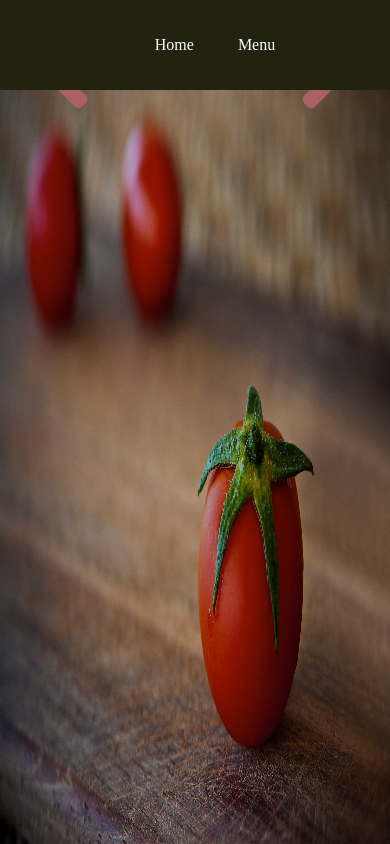
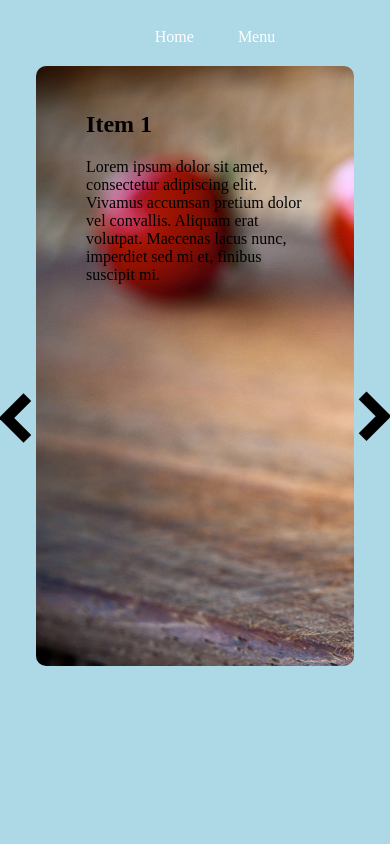
Before and after one commit to Tfink13/LaTasteBuds, a plain HTML site: page index.html in a window 390 px wide. Drawn offline with Linux system fonts and the light colour scheme; files whose address does not match are found by name.

Commit message:
Fixed up the carousel, added another image to the slide. I still have to add the La Taste Buds logo on the first slide and then maybe some info about the restaurant underneath

```diff
--- a/css/main-css.css
+++ b/css/main-css.css
@@ -1,4 +1,133 @@
 html {
+  background: #DDDDDD;
+}
+
+nav ul {
+  list-style-type: none;
+  text-align: center;
+  margin-top: 0;
+  margin-bottom: 0;
+}
+
+nav ul li {
+  display: inline-block;
+  text-align: center;
+  padding: 20px;
+}
+
+nav ul li a {
+  text-decoration: none;
+  color: white;
+}
+
+/* an underline appears at the bottom on hover of each link */
+nav ul li a:hover, nav ul li a:active {
+  border-bottom: 2px solid #ccc;
+  padding-bottom: 8px;
+}
+
+.carousel-wrapper {
+  height: 600px;
+  position: relative;
+  width: 85%;
+  margin: auto;
+}
+
+.carousel-item {
+  position: absolute;
+  top: 0;
+  bottom: 0;
+  left: 0;
+  right: 0;
+  padding: 25px 50px;
+  opacity: 0;
+  transition: all 0.5s ease-in-out;
+}
+
+.arrow {
+  border: solid black;
+  border-width: 0 11px 11px 0;
+  display: inline-block;
+  padding: 12px;
+}
+
+.arrow-prev {
+  left: -30px;
+  position: absolute;
+  top: 58.6%;
+  transform: translateY(-50%) rotate(135deg);
+}
+
+.arrow-next {
+  right: -30px;
+  position: absolute;
+  top: 52.8%;
+  transform: translateY(45%) rotate(-45deg);
+}
+
+.light {
+  color: white;
+}
+@media only screen and (max-width: 600px) {
+  html {
+    background-color: lightblue;
+  }
+}
+@media only screen and (max-width: 768px) {
+  /* For mobile phones: */
+  [class*="col-"] {
+    width: 100%;
+  }
+}
+/* @media (max-width: 480px) {
+  .arrow, .light .arrow {
+    background-size: 10px;
+    background-position: 10px 50%;
+  }
+}
+} */
+
+/*Select every element*/
+[id^="item"] {
+  display: none;
+}
+
+.item-1 {
+  z-index: 2;
+  opacity: 1;
+  background-image: url('/Users/csetuser/Desktop/LaTasteBuds/images/tomato-1205699_1920.jpg');
+  background-size: cover;
+  border-radius: 10px;
+}
+
+.item-2 {
+  background: url('/Users/csetuser/Desktop/LaTasteBuds/images/cook-366875_1920.jpg');
+  background-size: cover;
+  border-radius: 10px;
+}
+
+.item-3 {
+  background: url('https://static.pexels.com/photos/6529/lake-kajak-kayak-large.jpg');
+  background-size: cover;
+  border-radius: 10px;
+}
+
+*:target~.item-1 {
+  opacity: 0;
+}
+
+#item-1:target~.item-1 {
+  opacity: 1;
+}
+
+#item-2:target~.item-2, #item-3:target~.item-3 {
+  z-index: 3;
+  opacity: 1;
+}
+}
+
+
+/* html {
   background: black;
 }
 
@@ -18,7 +147,7 @@ img.simg {
 }
 
 /* navigation section */
-nav {
+/* nav {
   position: fixed;
   z-index: 1;
   top: 0px;
@@ -30,22 +159,22 @@ nav {
 nav ul {
   list-style-type: none;
   text-align: center;
+  margin-top: 0;
+  margin-bottom: 0;
 }
 
 nav ul li {
   display: inline-block;
   text-align: center;
   padding: 20px;
-  height: 2%;
 }
 
 nav ul li a {
   text-decoration: none;
   color: white;
-}
-
+} */
 /* an underline appears at the bottom on hover of each link */
-nav ul li a:hover, nav ul li a:active {
+/* nav ul li a:hover, nav ul li a:active {
   border-bottom: 2px solid #ccc;
   padding-bottom: 8px;
 }
@@ -56,13 +185,13 @@ div#buttons {
 }
 
 /* Fading animation */
-.fade {
+/* .fade {
   -webkit-animation-name: fade;
   -webkit-animation-duration: 1.5s;
   animation-name: fade;
   animation-duration: 1.5s;
-}
-
+} */
+/*
 @keyframes fade {
   from {
     opacity: 0.4;
@@ -71,11 +200,10 @@ div#buttons {
   to {
     opacity: 1;
   }
-}
-
+}  */
 /* On smaller screens, decrease text size */
-@media only screen and (max-width: 300px) {
+/* @media only screen and (max-width: 300px) {
   div#buttons {
     width: : 50%;
   }
-}
+}  */
--- a/index.html
+++ b/index.html
@@ -1,4 +1,59 @@
 <!DOCTYPE html>
+<html lang="en" dir="ltr">
+
+<head>
+  <meta charset="utf-8">
+  <meta charset="utf-8">
+  <meta name="viewport" content="width=device-width, initial-scale=1">
+  <link rel="stylesheet" href="css/main-css.css">
+  <title>LaTastBuds</title>
+  <title></title>
+</head>
+
+<body>
+  <nav>
+    <ul>
+      <li><a href="#">Home</a></li>
+      <li><a href="#">Menu</a></li>
+    </ul>
+  </nav>
+  <div class="carousel-wrapper">
+    <span id="item-1"></span>
+    <span id="item-2"></span>
+    <span id="item-3"></span>
+    <div class="carousel-item item-1">
+      <h2>Item 1</h2>
+      <p>Lorem ipsum dolor sit amet, consectetur adipiscing elit. Vivamus accumsan pretium dolor vel convallis. Aliquam erat volutpat. Maecenas lacus nunc, imperdiet sed mi et, finibus suscipit mi.</p>
+      <a class="arrow arrow-prev" href="#item-3"></a>
+      <a class="arrow arrow-next" href="#item-2"></a>
+    </div>
+
+    <div class="carousel-item item-2">
+      <h2>Item 2</h2>
+      <p>Lorem ipsum dolor sit amet, consectetur adipiscing elit. Vivamus accumsan pretium dolor vel convallis. Aliquam erat volutpat.</p>
+      <a class="arrow arrow-prev" href="#item-1"></a>
+      <a class="arrow arrow-next" href="#item-3"></a>
+    </div>
+
+    <div class="carousel-item item-3">
+      <h2>Item 3</h2>
+      <p>Lorem ipsum dolor sit amet, consectetur adipiscing elit. Vivamus accumsan pretium dolor vel convallis. Aliquam erat volutpat.</p>
+      <a class="arrow arrow-prev" href="#item-2"></a>
+      <a class="arrow arrow-next" href="#item-1"></a>
+    </div>
+  </div>
+</body>
+
+</html>
+
+
+
+
+
+
+
+
+<!-- <!DOCTYPE html>
 <html lang="en" dir="ltr">
 
 <head>
@@ -37,7 +92,7 @@
 
   </section>
 
-  <!--
+
 <div id="buttons">
   <a class="next" onclick="plusSlides(1)">
     <img class="ai1" src="images/left-arrow.svg" alt="">
@@ -45,10 +100,10 @@
   <a class="prev" onclick="plusSlides(1)">
     <img class="ai1" src="images/right-arrow.svg" alt="">
   </a>
-</div> -->
+</div>
 
 
   <script src="main.js"></script>
 </body>
 
-</html>
+</html> -->
```
